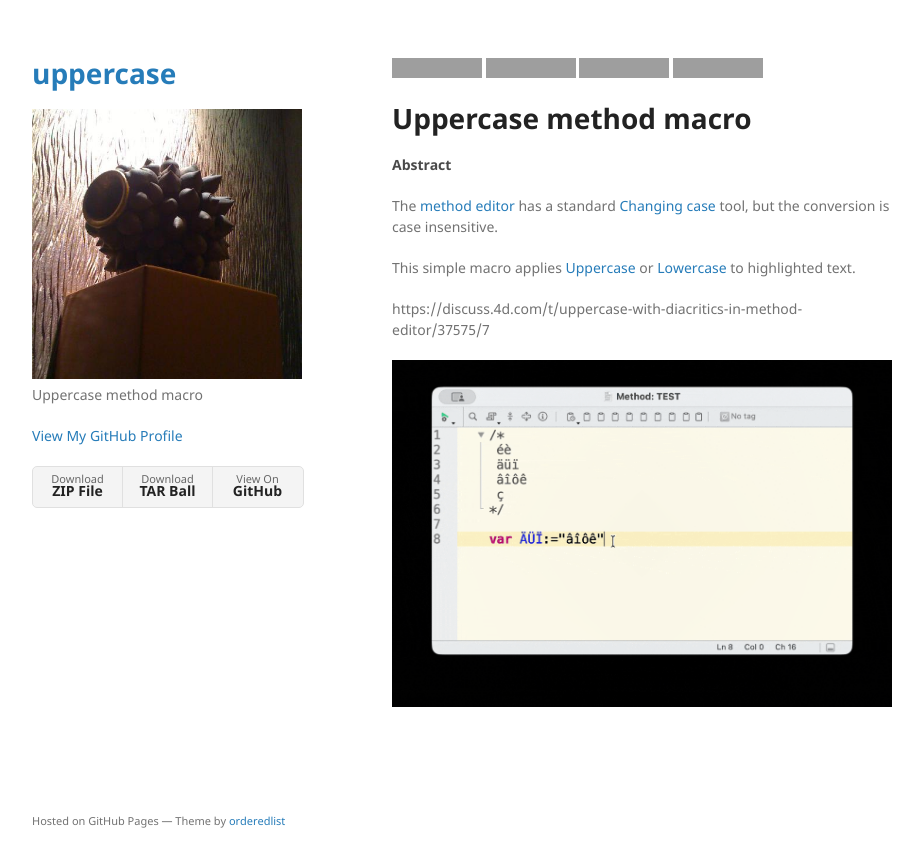
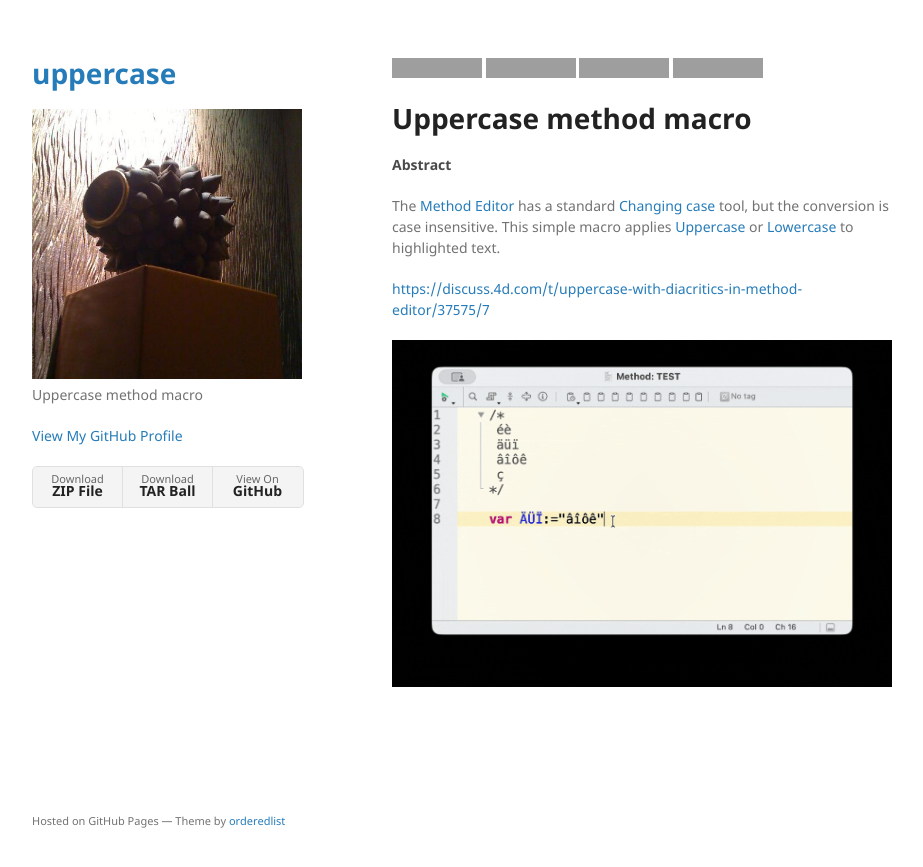
Before and after one commit to miyako/uppercase, a Jekyll site: the page built from index.md, in a window 1280 px wide, cut to the strip 0-867 px from the top of the page. Shown: the whole strip, without its empty margins (178-1101 px from the left). Built offline with Jekyll 4.4.1, drawn with Linux system fonts in a browser that asks for light colours; part of the change alters nothing that is shown; grey boxes are pictures that could not be loaded.

```diff
--- a/index.md
+++ b/index.md
@@ -11,10 +11,8 @@ layout: default
 
 #### Abstract
 
-The [method editor](https://developer.4d.com/docs/code-editor/write-class-method) has a standard [Changing case](https://developer.4d.com/docs/code-editor/write-class-method#changing-case) tool, but the conversion is case insensitive.
+The [Method Editor](https://developer.4d.com/docs/code-editor/write-class-method) has a standard [Changing case](https://developer.4d.com/docs/code-editor/write-class-method#changing-case) tool, but the conversion is case insensitive. This simple macro applies [Uppercase](https://developer.4d.com/docs/commands/uppercase) or [Lowercase](https://developer.4d.com/docs/commands/lowercase) to highlighted text.
 
-This simple macro applies [Uppercase](https://developer.4d.com/docs/commands/uppercase) or [Lowercase](https://developer.4d.com/docs/commands/lowercase) to highlighted text.
-
-https://discuss.4d.com/t/uppercase-with-diacritics-in-method-editor/37575/7
+[https://discuss.4d.com/t/uppercase-with-diacritics-in-method-editor/37575/7](https://discuss.4d.com/t/uppercase-with-diacritics-in-method-editor/37575/7)
 
 ![demo](https://raw.githubusercontent.com/miyako/uppercase/main/assets/demo.gif)
```
